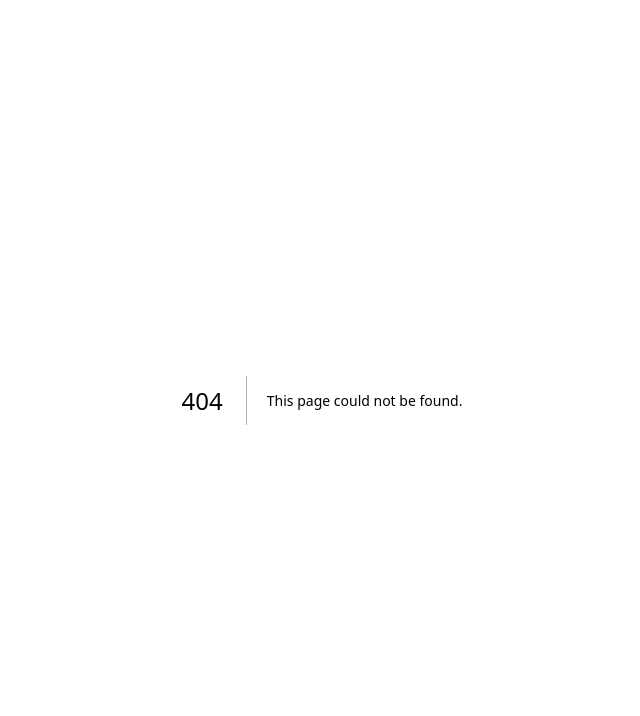
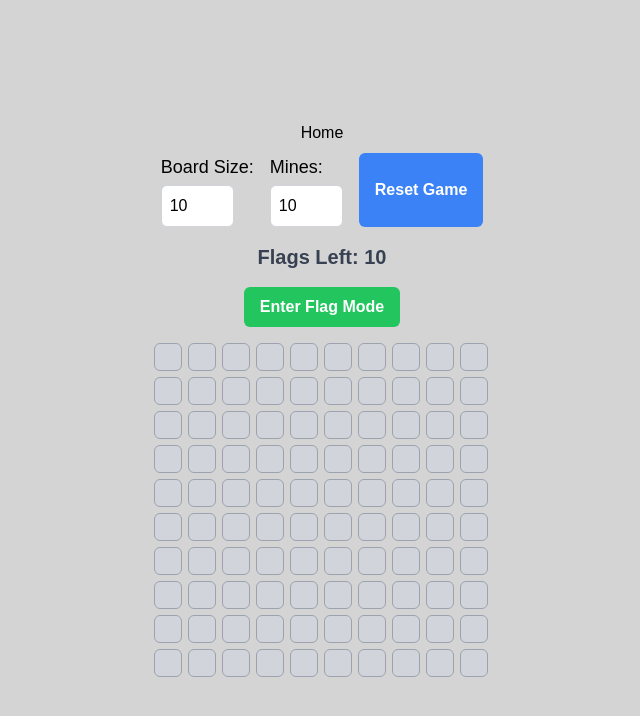
Before and after one commit to MukulTiwari02/PlayPico---mini-games-hub, a Next.js app: page /games/minesweeper in a window 1280 px wide. Before the commit this address had no page. Shown: the top 716 px of the page, without its empty margins (318-958 px from the left). Built offline with nearby package versions, Linux system fonts and the light colour scheme.

Commit message:
added minesweeper game

```diff
--- /dev/null
+++ b/components/GameLayout.js
@@ -0,0 +1,13 @@
+import Link from "next/link";
+import Layout from "./Layout";
+
+const GameLayout = ({ children }) => {
+  return (
+    <Layout>
+      <Link className="mb-2" href={"/"}>Home</Link>
+      {children}
+    </Layout>
+  );
+};
+
+export default GameLayout;
--- /dev/null
+++ b/components/Layout.js
@@ -0,0 +1,7 @@
+const Layout = ({children}) => {
+  return (
+    <div className="select-none h-[100vh] w-[100vw] bg-neutral-300 flex flex-col gap-0 justify-center items-center">{children}</div>
+  )
+}
+
+export default Layout
--- /dev/null
+++ b/helpers/games_data.js
@@ -0,0 +1,20 @@
+const gamesData = [
+    {
+        gameName : 'Flappy Bird',
+        url: 'flappy-bird'
+    },
+    {
+        gameName : '2048',
+        url: 'game_2048'
+    },
+    {
+        gameName : 'Snake',
+        url: 'snake'
+    },
+    {
+        gameName : 'Minesweeper',
+        url: 'minesweeper'
+    },
+]
+
+export default gamesData;
--- /dev/null
+++ b/helpers/minesweeper/board.js
@@ -0,0 +1,116 @@
+class Board {
+  constructor(size, minesCount) {
+    this.size = size;
+    this.minesCount = minesCount;
+    this.board = this.generateBoard(size, minesCount);
+    this.gameOver = false;
+  }
+
+  generateBoard(size, minesCount) {
+    const board = Array.from({ length: size }, () =>
+      Array.from({ length: size }, () => ({
+        revealed: false,
+        flagged: false,
+        value: 0,
+      }))
+    );
+
+    let minesPlaced = 0;
+    while (minesPlaced < minesCount) {
+      const x = Math.floor(Math.random() * size);
+      const y = Math.floor(Math.random() * size);
+      if (board[x][y].value !== "X") {
+        board[x][y].value = "X";
+        minesPlaced++;
+      }
+    }
+
+    for (let x = 0; x < size; x++) {
+      for (let y = 0; y < size; y++) {
+        if (board[x][y].value === "X") continue;
+
+        let mineCount = 0;
+        for (let i = -1; i <= 1; i++) {
+          for (let j = -1; j <= 1; j++) {
+            const nx = x + i;
+            const ny = y + j;
+            if (
+              nx >= 0 &&
+              nx < size &&
+              ny >= 0 &&
+              ny < size &&
+              board[nx][ny].value === "X"
+            ) {
+              mineCount++;
+            }
+          }
+        }
+        board[x][y].value = mineCount;
+      }
+    }
+
+    return board;
+  }
+
+  revealTile(x, y) {
+    const tile = this.board[x][y];
+    if (tile.revealed || tile.flagged) return;
+
+    tile.revealed = true;
+
+    if (tile.value === "X") {
+      this.gameOver = true;
+      return;
+    }
+
+    if (tile.value === 0) {
+      this.revealNeighbors(x, y);
+    }
+  }
+
+  revealNeighbors(x, y) {
+    for (let i = -1; i <= 1; i++) {
+      for (let j = -1; j <= 1; j++) {
+        const nx = x + i;
+        const ny = y + j;
+        if (nx >= 0 && nx < this.size && ny >= 0 && ny < this.size) {
+          const neighbor = this.board[nx][ny];
+          if (!neighbor.revealed && !neighbor.flagged) {
+            this.revealTile(nx, ny);
+          }
+        }
+      }
+    }
+  }
+
+  flagsLeft() {
+    let flags = 0;
+    for (let x = 0; x < this.size; x++) {
+      for (let y = 0; y < this.size; y++) {
+        if (this.board[x][y].flagged) {
+          flags++;
+        }
+      }
+    }
+    return this.minesCount - flags;
+  }
+
+  toggleFlag(x, y) {
+    const tile = this.board[x][y];
+    if (tile.revealed) return;
+    if(this.flagsLeft == 0) return;
+    tile.flagged = !tile.flagged;
+  }
+
+  isGameWon() {
+    return this.board.every((row) =>
+      row.every(
+        (tile) =>
+          (tile.value === "X" && tile.flagged) ||
+          (tile.value !== "X" && tile.revealed)
+      )
+    );
+  }
+}
+
+export default Board;
--- a/pages/games/flappy-bird.js
+++ b/pages/games/flappy-bird.js
@@ -1,4 +1,4 @@
-import Link from "next/link";
+import GameLayout from "@/components/GameLayout";
 import { useEffect, useState } from "react";
 
 export default function FlappyBird() {
@@ -196,8 +196,7 @@ export default function FlappyBird() {
   }, [startGame, gameOver, birdPos]);
 
   return (
-    <div className="h-[100vh] w-[100vw] bg-neutral-300 flex flex-col gap-0 justify-center items-center">
-      <Link href={"/"}>Home</Link>
+    <GameLayout>
       <div
         onClick={handler}
         className="border-2 select-none border-black border-b-0 relative flex justify-center items-center overflow-hidden"
@@ -338,6 +337,6 @@ export default function FlappyBird() {
           />
         </div>
       </div>
-    </div>
+    </GameLayout>
   );
 }
--- a/pages/games/game_2048.js
+++ b/pages/games/game_2048.js
@@ -2,7 +2,7 @@ import { Board } from "@/helpers/2048";
 import { useEffect, useState } from "react";
 import "@/styles/game_2048/main.scss";
 import "@/styles/game_2048/styles.scss";
-import Link from "next/link";
+import GameLayout from "@/components/GameLayout";
 
 export default function GamePage_2048Animated() {
   const [board, setBoard] = useState(new Board());
@@ -12,8 +12,7 @@ export default function GamePage_2048Animated() {
   }
 
   return (
-    <div className="select-none h-[100vh] w-[100vw] bg-neutral-300 flex flex-col gap-0 justify-center items-center">
-        <Link className="mb-10" href={'/'}>Home</Link>
+    <GameLayout>
       <div className="flex justify-between w-[60vmin] mb-3">
         <button
           className="resetButton bg-purple-700 text-neutral-300"
@@ -27,7 +26,7 @@ export default function GamePage_2048Animated() {
         </div>
       </div>
       <BoardView board={board} setBoard={setBoard} />
-    </div>
+    </GameLayout>
   );
 }
 
@@ -66,16 +65,10 @@ function BoardView({ board, setBoard }) {
   if (board.won) {
     return (
       <div className="grid grid-cols-1 grid-rows-2 gap-[1.5vmin] h-[60vmin] w-[60vmin] relative rounded-lg">
-        <img
-          className="w-full"
-          src={"/assets/game_2048/2048.gif"}
-          alt=""
-        />
+        <img className="w-full" src={"/assets/game_2048/2048.gif"} alt="" />
       </div>
     );
-  }
-
-  else if (!board.hasLost())
+  } else if (!board.hasLost())
     return (
       <div className="grid grid-cols-4 grid-rows-4 gap-[1.5vmin] h-[60vmin] w-[60vmin] relative">
         {cells}
--- /dev/null
+++ b/pages/games/minesweeper.js
@@ -0,0 +1,170 @@
+import React, { useState, useEffect } from "react";
+import Board from "@/helpers/minesweeper/board";
+import GameLayout from "@/components/GameLayout";
+
+const Minesweeper = () => {
+  const [board, setBoard] = useState(new Board(10, 10));
+  const [size, setSize] = useState(10);
+  const [minesCount, setMinesCount] = useState(10);
+  const [flagsLeft, setFlagsLeft] = useState(minesCount);
+  const [inFlagMode, setInFlagMode] = useState(false);
+
+  const handleTileClick = (x, y) => {
+    if (inFlagMode) {
+      alert("Right click to add flag");
+      return;
+    }
+
+    if (board.gameOver || board.board[x][y].flagged) {
+      return;
+    }
+
+    board.revealTile(x, y);
+    setFlagsLeft(board.flagsLeft());
+
+    const newBoard = Object.create(Object.getPrototypeOf(board));
+    Object.defineProperties(newBoard, Object.getOwnPropertyDescriptors(board));
+    setBoard(newBoard);
+  };
+
+  const handleTileRightClick = (e, x, y) => {
+    e.preventDefault();
+    if (board.gameOver || board.board[x][y].revealed) return;
+    if (inFlagMode) {
+      board.toggleFlag(x, y);
+      console.log(board);
+      setFlagsLeft(board.flagsLeft());
+      const newBoard = Object.create(Object.getPrototypeOf(board));
+      Object.defineProperties(
+        newBoard,
+        Object.getOwnPropertyDescriptors(board)
+      );
+      setBoard(newBoard);
+    }
+  };
+
+  const handleReset = () => {
+    const newBoard = new Board(size, minesCount);
+    setFlagsLeft(minesCount);
+    setBoard(newBoard);
+  };
+
+  const handleSizeChange = (e) => {
+    const newSize = parseInt(e.target.value);
+    setSize(newSize);
+    const newBoard = new Board(newSize, minesCount);
+    setFlagsLeft(minesCount);
+    setBoard(newBoard);
+  };
+
+  const handleMinesChange = (e) => {
+    const newMinesCount = parseInt(e.target.value);
+    setMinesCount(newMinesCount);
+    const newBoard = new Board(size, newMinesCount);
+    setFlagsLeft(newMinesCount);
+    setBoard(newBoard);
+  };
+
+  const toggleFlagMode = () => {
+    setInFlagMode(!inFlagMode);
+  };
+
+  useEffect(() => {
+    if (board.isGameWon()) {
+      alert("You Win!");
+    }
+  }, [board]);
+
+  return (
+    <GameLayout>
+      <div className="mb-4 flex space-x-4">
+        <div>
+          <label className="block text-lg font-medium">Board Size:</label>
+          <input
+            type="number"
+            value={size}
+            onChange={handleSizeChange}
+            min="5"
+            max="25"
+            className="mt-1 p-2 border border-gray-300 rounded-md"
+          />
+        </div>
+        <div>
+          <label className="block text-lg font-medium">Mines:</label>
+          <input
+            type="number"
+            value={minesCount}
+            onChange={handleMinesChange}
+            min="1"
+            max={size * size - 1}
+            className="mt-1 p-2 border border-gray-300 rounded-md"
+          />
+        </div>
+        <button
+          onClick={handleReset}
+          className="px-4 py-2 bg-blue-500 text-white font-semibold rounded-md hover:bg-blue-600 transition"
+        >
+          Reset Game
+        </button>
+      </div>
+
+      <div className="mb-4 text-xl font-bold text-gray-700">
+        Flags Left: {flagsLeft}
+      </div>
+
+      <button
+        onClick={toggleFlagMode}
+        className={`px-4 py-2 mb-4 ${
+          inFlagMode ? "bg-red-500" : "bg-green-500"
+        } text-white font-semibold rounded-md hover:${
+          inFlagMode ? "bg-red-600" : "bg-green-600"
+        } transition`}
+      >
+        {inFlagMode ? "Exit Flag Mode" : "Enter Flag Mode"}
+      </button>
+
+      <div
+        className="grid gap-1"
+        style={{
+          gridTemplateColumns: `repeat(${size}, 30px)`,
+          gridTemplateRows: `repeat(${size}, 30px)`,
+        }}
+      >
+        {board.board.map((row, x) =>
+          row.map((tile, y) => (
+            <div
+              key={`${x}-${y}`}
+              className={`relative flex items-center justify-center w-7 h-7 border border-gray-400 rounded-md cursor-pointer ${
+                tile.revealed
+                  ? "bg-gray-200"
+                  : tile.flagged
+                  ? "bg-yellow-300"
+                  : "bg-gray-300"
+              }`}
+              onClick={() => handleTileClick(x, y)}
+              onContextMenu={(e) => handleTileRightClick(e, x, y)}
+            >
+              {tile.revealed && tile.value === "X" && (
+                <span className="flex justify-center items-center pb-1 overflow-hidden h-full w-full">
+                  <img
+                    className="h-[90%] w-[70%] scale-125"
+                    src={"/assets/minesweeper/bomb.png"}
+                  />
+                </span>
+              )}
+              {tile.revealed && tile.value !== "X" ? (
+                <span className="text-center font-bold text-gray-700">
+                  {tile.value}
+                </span>
+              ) : tile.flagged ? (
+                <span className="text-center text-xl">🚩</span> // Flag on the tile
+              ) : null}
+            </div>
+          ))
+        )}
+      </div>
+    </GameLayout>
+  );
+};
+
+export default Minesweeper;
--- a/pages/games/snake.js
+++ b/pages/games/snake.js
@@ -1,6 +1,6 @@
 import React, { useState, useEffect } from "react";
 import Snake from "@/helpers/snake";
-import Link from "next/link";
+import GameLayout from "@/components/GameLayout";
 
 const SnakeGame = () => {
   const gridSize = 30;
@@ -22,9 +22,7 @@ const SnakeGame = () => {
 
   const isSnakeDirectionEmpty = !snake.direction || snake.direction === "";
 
-  /**
-   * Generate a new random food position.
-   */
+
   const generateFood = () => {
     let newFood;
     do {
@@ -39,9 +37,6 @@ const SnakeGame = () => {
     return newFood;
   };
 
-  /**
-   * Restart the game.
-   */
   const restartGame = () => {
     setSnake(new Snake(initialSnakePosition, initialFoodPosition, gridSize));
     setFood(initialFoodPosition);
@@ -56,16 +51,16 @@ const SnakeGame = () => {
         const snakeCopy = new Snake([...snake.body], food, gridSize);
         snakeCopy.setDirection(snake.direction);
 
-        // Move the snake and check if food was eaten
+
         if (snakeCopy.move()) {
           const newFood = generateFood();
-          setFood(newFood); // Generate new food
+          setFood(newFood);
           snakeCopy.food = newFood;
           snakeCopy.grow();
           setScore(score + 1);
         }
 
-        // Check for self-collision
+
         if (snakeCopy.hasCollided()) {
           setGameOver(true);
           setGameRunning(false);
@@ -127,7 +122,6 @@ const SnakeGame = () => {
     return () => window.removeEventListener("keydown", handleKeyDown);
   }, [gameOver, gameRunning]);
 
-  // Determine the message to display based on the game state
   let instructionMessage = "";
   if (gameOver) {
     instructionMessage = "Press Space to Restart";
@@ -141,9 +135,7 @@ const SnakeGame = () => {
   }
 
   return (
-    <div className="min-h-screen bg-neutral-300 flex flex-col justify-center items-center">
-      {/* Score display */}
-      <Link href={"/"}>Home</Link>
+    <GameLayout>
       <div className="mb-2 text-xl font-bold text-gray-700">Score: {score}</div>
       <div className="flex mb-2 items-center justify-center gap-1">
         <label htmlFor="speed">Set Speed : </label>
@@ -157,7 +149,6 @@ const SnakeGame = () => {
         />
       </div>
 
-      {/* Game area */}
       <div
         className="relative flex overflow-hidden justify-center items-center border-4 border-black bg-violet-800"
         style={{
@@ -189,19 +180,17 @@ const SnakeGame = () => {
         ></div>
 
         {gameOver && (
-          <div className="absolute text-red-300 text-4xl font-bold">
+          <div className="absolute text-red-500 text-4xl font-bold">
             Game Over!
           </div>
         )}
-
-        {/* Instruction Message */}
         {instructionMessage && (
           <div className="absolute text-gray-200 text-2xl font-bold bottom-4">
             {instructionMessage}
           </div>
         )}
       </div>
-    </div>
+    </GameLayout>
   );
 };
 
--- a/pages/index.js
+++ b/pages/index.js
@@ -1,6 +1,7 @@
 import Image from "next/image";
 import { Geist, Geist_Mono } from "next/font/google";
 import Link from "next/link";
+import games_data from "@/helpers/games_data";
 
 const geistSans = Geist({
   variable: "--font-geist-sans",
@@ -15,10 +16,9 @@ const geistMono = Geist_Mono({
 export default function Home() {
   return (
     <div className="h-[100vh] w-full bg-neutral-300 flex flex-col items-center justify-center">
-      <Link href={"/games/flappy-bird"}>Flappy Bird</Link>
-      <Link href={"/games/game_2048"}>2048</Link>
-      <Link href={"/games/snake"}>Snake</Link>
-      {/* TODO: Make Responsive for mobiles */}
+      {games_data.map(game => {
+        return <Link href={`/games/${game.url}`}>{game.gameName}</Link>
+      })}
     </div>
   );
 }
```
Also changed, not shown: public/assets/minesweeper/bomb.png (added).
